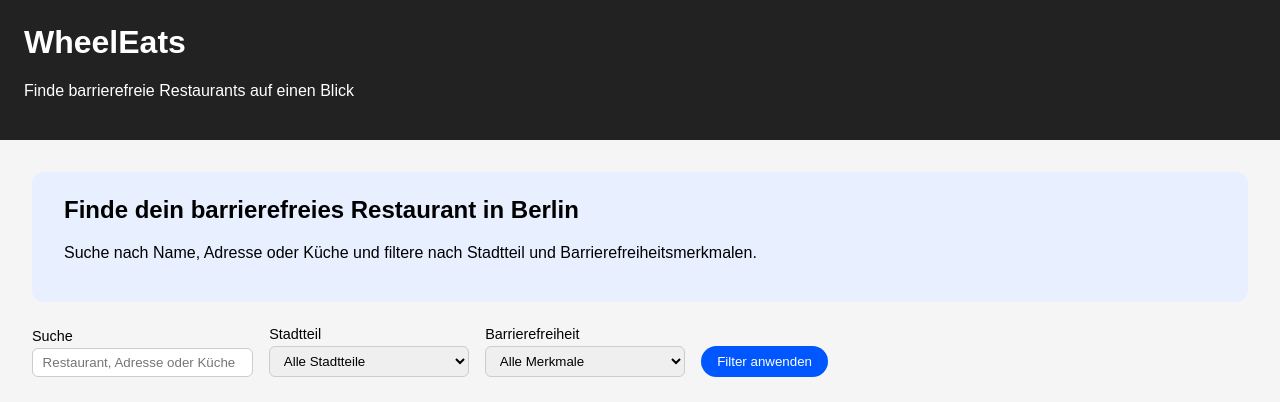
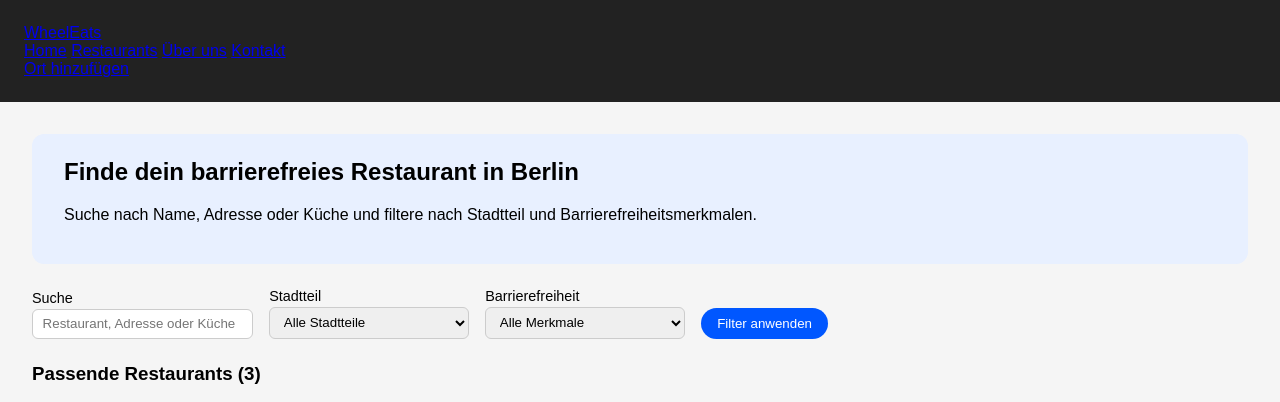
Before and after one commit to Batool259/WheelEats, a Flask app: page / in a window 1280 px wide. Shown: the top 402 px of the page. Run offline with Flask 3, Linux system fonts and the light colour scheme.

Commit message:
Navigation in base.html hinzugefügt und Struktur erweitert

```diff
--- a/templates/base.html
+++ b/templates/base.html
@@ -7,9 +7,22 @@
 </head>
 <body>
 
-    <header>
-        <h1>WheelEats</h1>
-        <p>Finde barrierefreie Restaurants auf einen Blick</p>
+    <header class="navbar">
+    <div class="nav-left">
+        <a href="/" class="logo">WheelEats</a>
+    </div>
+
+    <nav class="nav-links">
+        <a href="/">Home</a>
+        <a href="/restaurants">Restaurants</a>
+        <a href="/about">Über uns</a>
+        <a href="/contact">Kontakt</a>
+    </nav>
+
+    <div class="nav-right">
+        <a href="/add" class="add-btn">Ort hinzufügen</a>
+    </div>
+
     </header>
 
     <main>
```
